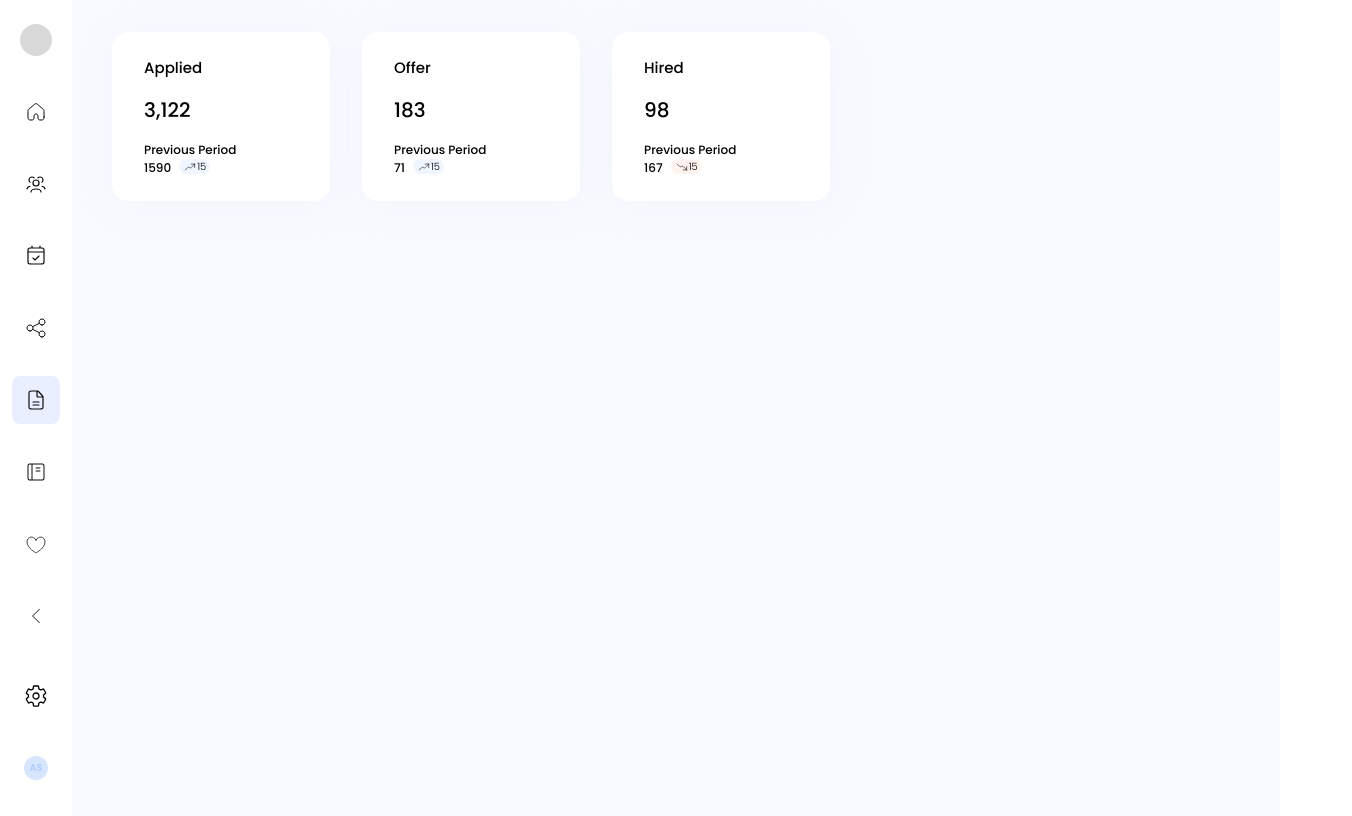
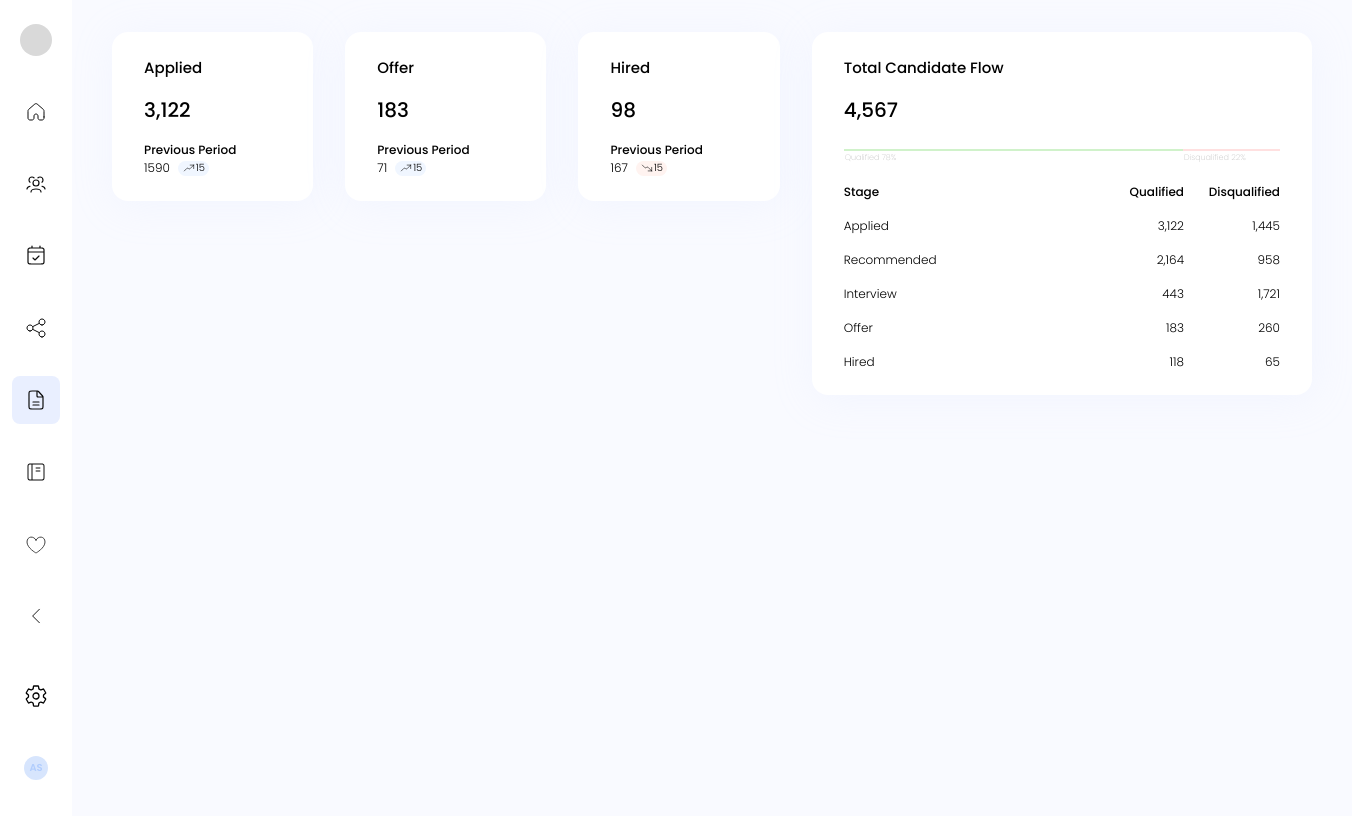
Before and after one commit to iMegz/capital-placement-task-2, a React (Vite) app: page / in a window 1280 px wide. Shown: the whole page, 1352 px wide, since content can reach past the window. Built offline with nearby package versions, Linux system fonts and the light colour scheme.

Commit message:
Added TotalCandidateFlow

```diff
--- a/src/App.css
+++ b/src/App.css
@@ -6,4 +6,7 @@
     padding: 32px 40px;
     width: 100%;
     background-color: #f9faff;
+
+    display: flex;
+    gap: 32px;
 }
--- a/src/App.tsx
+++ b/src/App.tsx
@@ -2,6 +2,7 @@ import "./App.css";
 import ReportClass from "./components/ReportClass/ReportClass";
 import Sidebar from "./components/Sidebar/Sidebar";
 import { I_StatCardIProps } from "./components/StatCard/StatCard";
+import TotalCandidateFlow from "./components/TotalCandidateFlow/TotalCandidateFlow";
 
 function App() {
     const data: I_StatCardIProps[] = [
@@ -14,6 +15,15 @@ function App() {
         { title: "Offer", value: 183, prevValue: 71, percentDifference: 15 },
         { title: "Hired", value: 98, prevValue: 167, percentDifference: -15 },
     ];
+
+    const flowData = {
+        applied: { qualified: 3122, disqualified: 1445 },
+        recommended: { qualified: 2164, disqualified: 958 },
+        interview: { qualified: 443, disqualified: 1721 },
+        offer: { qualified: 183, disqualified: 260 },
+        hired: { qualified: 118, disqualified: 65 },
+    };
+
     return (
         <div className="app">
             <Sidebar />
@@ -21,6 +31,14 @@ function App() {
                 <div style={{ width: "718px" }}>
                     <ReportClass data={data} />
                 </div>
+                <div style={{ width: "538px" }}>
+                    <TotalCandidateFlow
+                        total={4567}
+                        data={flowData}
+                        qualified={78}
+                        disqualified={22}
+                    />
+                </div>
             </main>
         </div>
     );
--- a/src/components/StatCard/StatCard.module.css
+++ b/src/components/StatCard/StatCard.module.css
@@ -35,5 +35,7 @@
 
 .prev-period-value {
     display: flex;
+    align-items: center;
     gap: 8px;
+    font-weight: var(--Light);
 }
--- /dev/null
+++ b/src/components/TotalCandidateFlow/TotalCandidateFlow.module.css
@@ -0,0 +1,69 @@
+.total-candidate-flow {
+    display: flex;
+    flex-direction: column;
+    gap: 16px;
+}
+
+.title {
+    font-size: 15px;
+}
+
+.total {
+    font-size: 20px;
+}
+
+.bar {
+    display: flex;
+    width: 100%;
+    padding: 8px 0;
+    margin-bottom: 8px;
+}
+
+.bar-value {
+    font-size: 8px;
+    font-weight: var(--ExtraLight);
+    position: absolute;
+    bottom: -14px;
+    color: #c2c2c2;
+}
+
+.qualified {
+    border: 1px solid #d0f2ca;
+    position: relative;
+}
+
+.disqualified {
+    border: 1px solid #ffe0e0;
+    position: relative;
+}
+
+.table {
+    display: flex;
+    flex-direction: column;
+    list-style: none;
+    width: 100%;
+    gap: 16px;
+}
+
+.tr {
+    display: grid;
+    grid-template-columns: 1fr 80px 80px;
+    gap: 16px;
+}
+
+.td {
+    font-weight: var(--Light);
+    text-transform: capitalize;
+}
+
+.td,
+.th {
+    font-size: 12px;
+    text-align: right;
+}
+
+.td:first-of-type,
+.th:first-of-type {
+    flex-grow: 1;
+    text-align: left;
+}
--- /dev/null
+++ b/src/components/TotalCandidateFlow/TotalCandidateFlow.tsx
@@ -0,0 +1,77 @@
+import { I_ApplicationFlowSteps, T_ApplicationFlowStepsKey } from "../../types";
+import { formatNumber } from "../utils/utils";
+import style from "./TotalCandidateFlow.module.css";
+
+type T_TotalCandidateFlow = React.FC<I_TotalCandidateFlowIProps>;
+
+export interface I_TotalCandidateFlowIProps {
+    total: number;
+    data: I_ApplicationFlowSteps;
+    qualified: number;
+    disqualified: number;
+}
+
+const TotalCandidateFlow: T_TotalCandidateFlow = ({
+    total,
+    data,
+    qualified,
+    disqualified,
+}) => {
+    function renderData() {
+        return Object.keys(data).map((key) => {
+            const values = data[key as T_ApplicationFlowStepsKey];
+            return (
+                <li className={style.tr} key={key}>
+                    <div className={style.td}>{key}</div>
+                    <div className={style.td}>
+                        {formatNumber(values.qualified)}
+                    </div>
+                    <div className={style.td}>
+                        {formatNumber(values.disqualified)}
+                    </div>
+                </li>
+            );
+        });
+    }
+
+    return (
+        <div className={`card ${style["total-candidate-flow"]}`}>
+            <span className={style.title}>Total Candidate Flow</span>
+
+            {/* Total candidates */}
+            <span className={style.total}>{formatNumber(total)}</span>
+
+            {/* Qualified/Disqualified Bar */}
+            <div className={style.bar}>
+                <div
+                    className={style.qualified}
+                    style={{ flexGrow: qualified }}
+                >
+                    <span className={style["bar-value"]}>
+                        Qualified {qualified}%
+                    </span>
+                </div>
+                <div
+                    className={style.disqualified}
+                    style={{ flexGrow: disqualified }}
+                >
+                    <span className={style["bar-value"]}>
+                        Disqualified {disqualified}%
+                    </span>
+                </div>
+            </div>
+
+            {/* Application steps qualified/disqualified */}
+            <ul className={style.table}>
+                <li className={style.tr}>
+                    <div className={style.th}>Stage</div>
+                    <div className={style.th}>Qualified</div>
+                    <div className={style.th}>Disqualified</div>
+                </li>
+                {renderData()}
+            </ul>
+        </div>
+    );
+};
+
+export default TotalCandidateFlow;
--- a/src/index.css
+++ b/src/index.css
@@ -1,7 +1,13 @@
+@font-face {
+    font-family: "Poppins";
+    src: url("./fonts/Poppins/Poppins-ExtraLight.ttf");
+    font-weight: 100;
+}
+
 @font-face {
     font-family: "Poppins";
     src: url("./fonts/Poppins/Poppins-Light.ttf");
-    font-weight: 100;
+    font-weight: 200;
 }
 
 @font-face {
@@ -20,6 +26,12 @@
     margin: 0;
     box-sizing: border-box;
     font-family: "Poppins", Arial, Helvetica, sans-serif;
+}
+
+:root {
+    --ExtraLight: 100;
+    --Light: 200;
+    --Bold: bold;
 }
 
 body {
@@ -43,7 +55,7 @@ body {
     padding: 0 4px;
     border-radius: 16px;
     font-size: 10px;
-    font-weight: 100;
+    font-weight: var(--Light);
 }
 
 .badge-sm-blue {
```
Also changed, not shown: src/types.ts (+13 -0 lines), src/fonts/Poppins/Poppins-ExtraLight.ttf (added).
